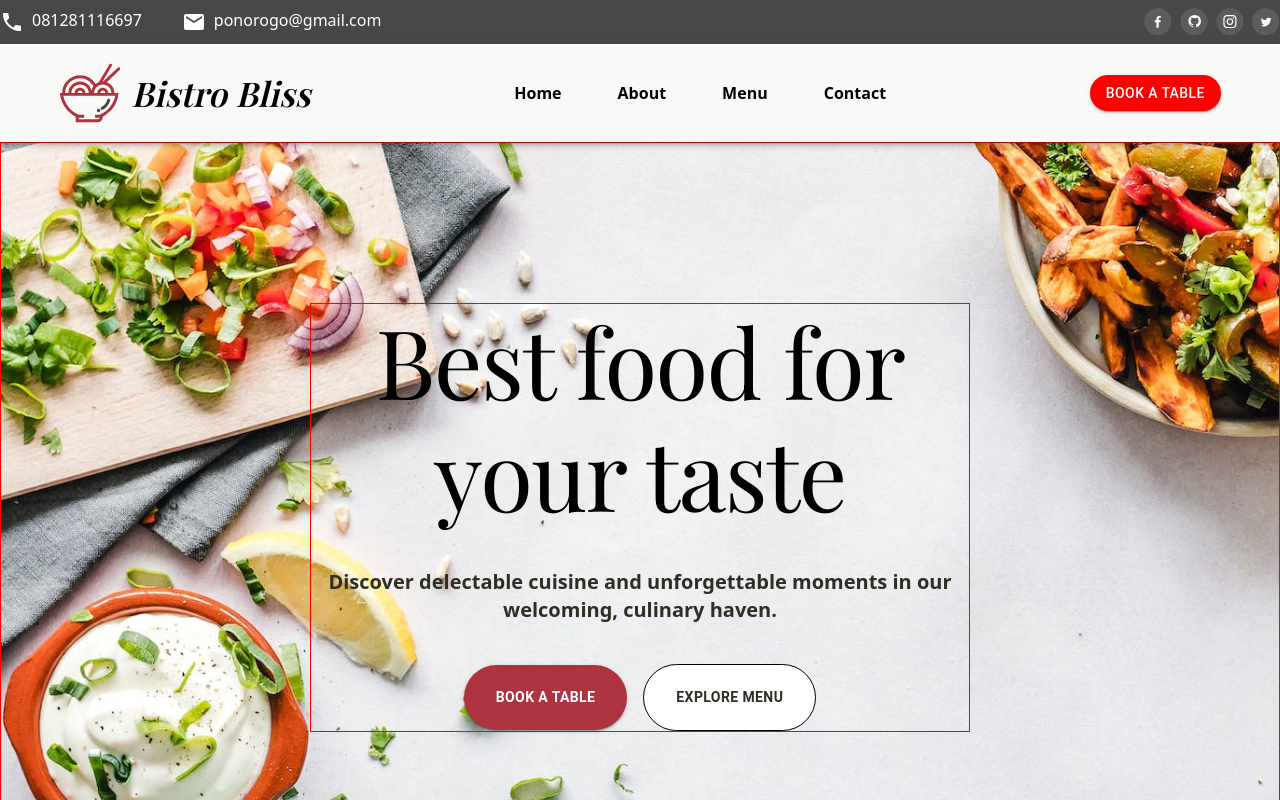
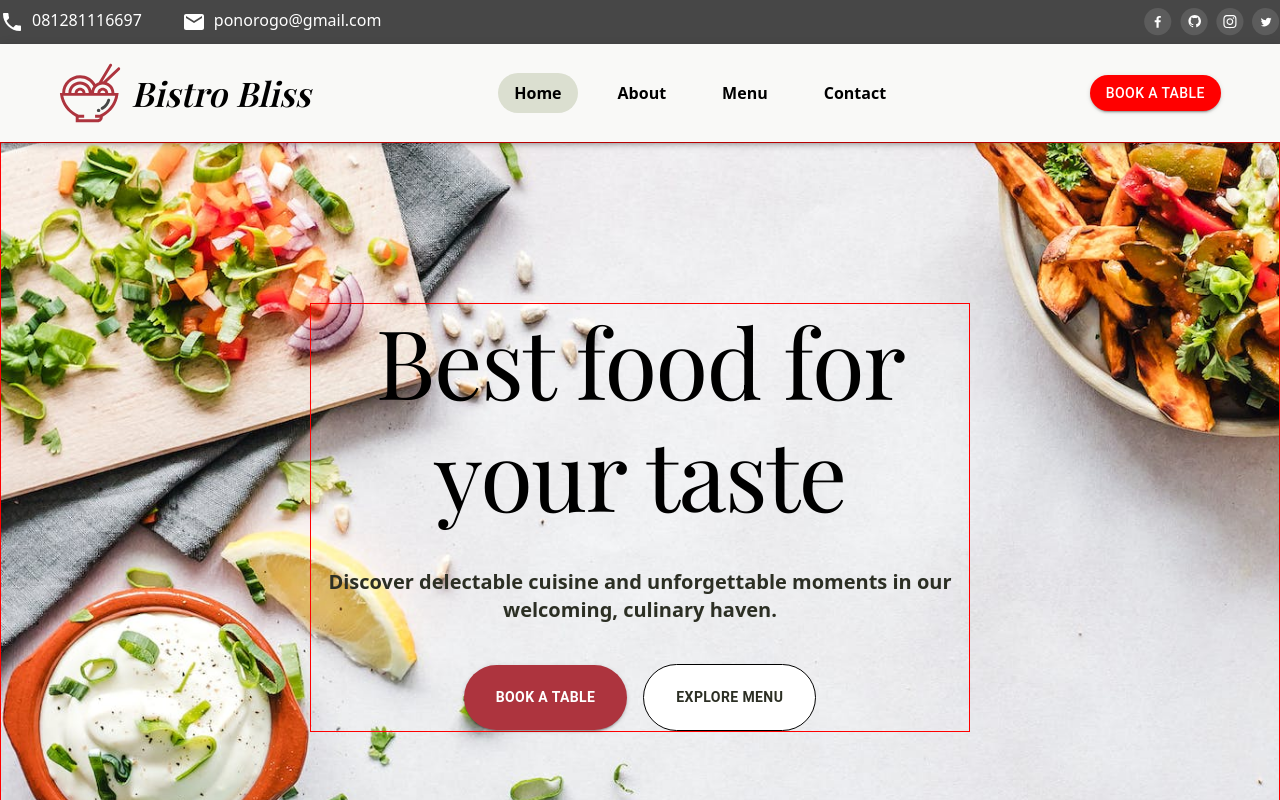
Before and after one commit to Satria-WS/warung-ponorogo, a React (Create React App) app: page / in a window 1280 px wide. Shown: the top 800 px of the page. Built offline with nearby package versions, Linux system fonts and the light colour scheme; a web font is replaced by a local one.

Commit message:
fxing tabing route hover

```diff
--- a/src/App.tsx
+++ b/src/App.tsx
@@ -20,13 +20,14 @@ import {
   Button,
   Container,
   Box,
+  Link as MUILink,
 } from "@mui/material";
 import { Link } from "react-router-dom"; // for routing links if needed
 import About from "./components/about/About";
 import Menu from "./components/menu/Menu";
 import Contact from "./components/contact/Contact";
 import Home from "./components/home/Home";
-import { OtherHouses } from "@mui/icons-material";
+import { useState } from "react";
 
 function App() {
   const iconList = [
@@ -53,6 +54,14 @@ function App() {
   ];
 
   const menuList = ["home", "about", "menu", "contact"];
+
+  const [activeLink, setActiveLink] = useState(0); // Track the active link
+
+  const handleClick = (path: any) => {
+
+
+    setActiveLink(path);
+  };
 
   // Specify the type for the accumulator as an array of JSX elements
   const listItems = iconList.reduce<JSX.Element[]>((acc, item, index) => {
@@ -126,21 +135,29 @@ function App() {
                     </Typography>
                   </Box>
 
-                  {/* Menu Items */}
                   <Box sx={{ display: "flex", gap: 3, color: "black" }}>
-                    {menuList.map((item, index) => (
-                      <>
+                    {menuList.map((item, index) => {
+                      const path = `/${item}`;
+                      const isActive = activeLink === index; // Check if the link is active
+
+                      return (
                         <Link
                           key={index}
-                          className="hover:bg-[#DBDFD0] rounded-full duration-300 font-semibold hover:font-bold  px-4 py-2"
-                          to={`/${item}`}
+                          to={path}
+                          onClick={() => handleClick(index)} // Update active link when clicked
+                          className={`hover:bg-[#DBDFD0] rounded-full duration-300 font-semibold px-4 py-2 ${
+                            isActive
+                              ? "bg-[#DBDFD0] font-bold"
+                              : "bg-transparent"
+                          }`} // Apply active styles conditionally
                         >
                           {`${item
                             .charAt(0)
                             .toLocaleUpperCase()}${item.substring(1)}`}
+                          {/* Capitalize the first letter */}
                         </Link>
-                      </>
-                    ))}
+                      );
+                    })}
                   </Box>
 
                   {/* Book a Table Button */}
@@ -151,7 +168,7 @@ function App() {
                       sx={{
                         backgroundColor: "red",
                         "&:hover": { backgroundColor: "darkred" },
-                        borderRadius:"999px"
+                        borderRadius: "999px",
                       }}
                     >
                       Book A Table
```
